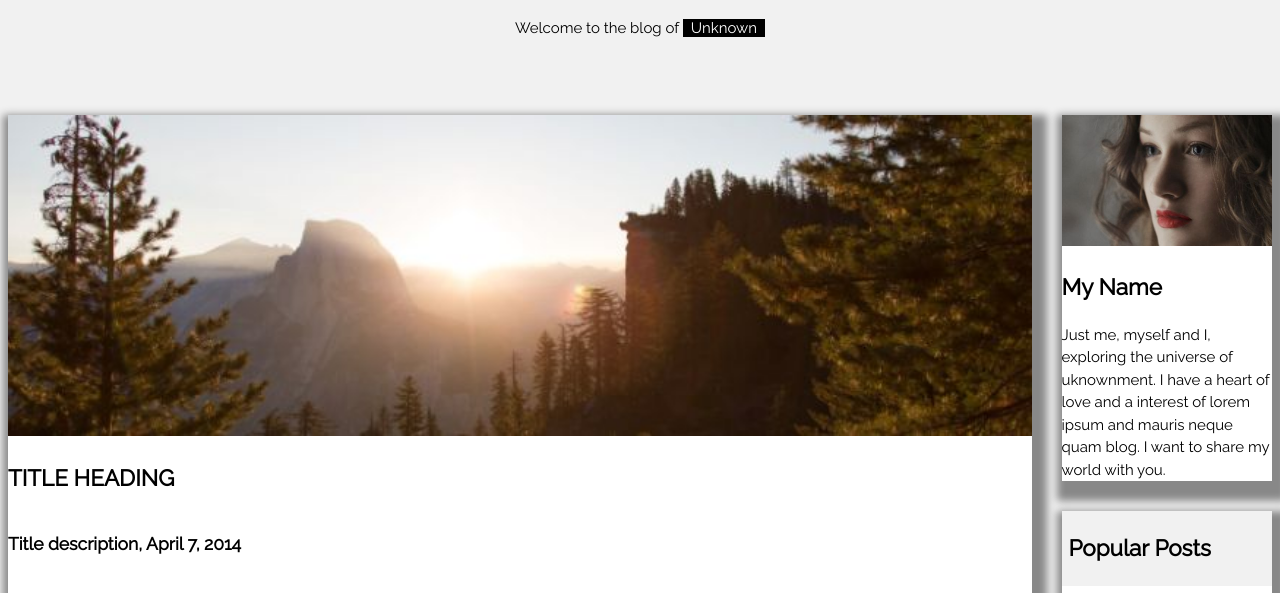
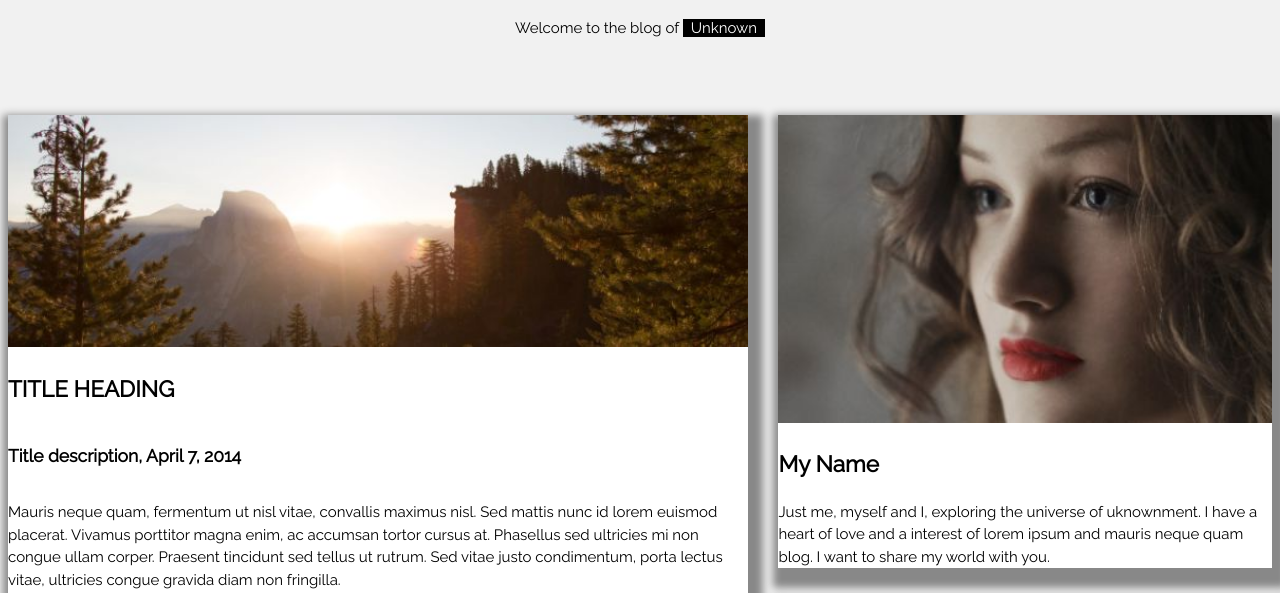
Before and after one commit to Godden13/my-blog-project, a plain HTML site: page index.html in a window 1280 px wide. Shown: the part 136-729 px from the top of the page. Drawn offline with Linux system fonts and the light colour scheme.

Commit message:
correct linter errors

```diff
--- a/assets/styles/style.css
+++ b/assets/styles/style.css
@@ -38,7 +38,7 @@ strong {
   gap: 30px;
 }
 
-big1 {
+.big1 {
   width: 60%;
 }
 
@@ -70,6 +70,7 @@ big1 {
 button:hover {
   background-color: #888;
 }
+
 .containerfooter {
   width: 90%;
   display: flex;
@@ -198,9 +199,9 @@ button:hover {
   }
 
   .container5 {
-      align-items: center;
-      justify-content: center;
-      width: 100%;
+    align-items: center;
+    justify-content: center;
+    width: 100%;
     width: 300px;
   }
   .container1,
```
